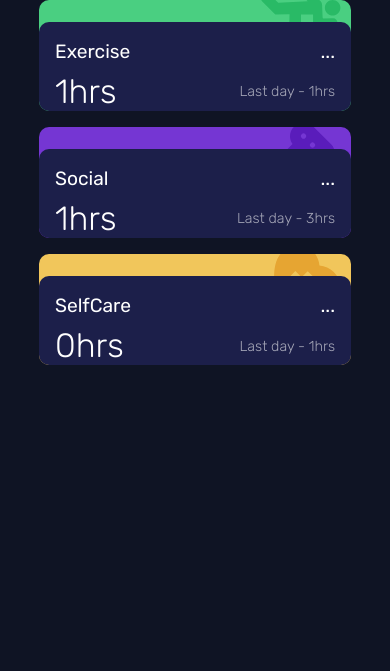
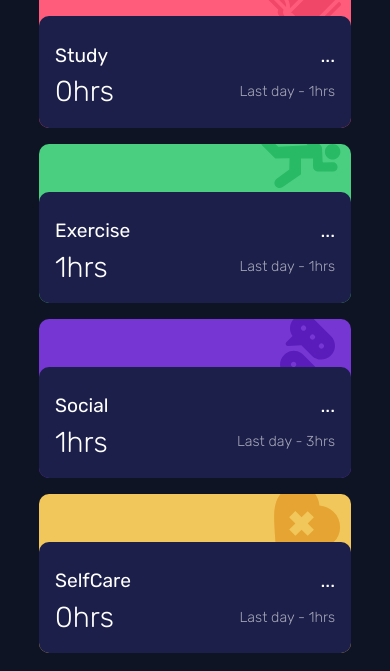
Before and after one commit to AxelBroeglin/time-tracking-dashboard-main, a plain HTML site: page index.html in a window 390 px wide. Shown: the part 665-1336 px from the top of the page. Before the commit the page ends 1037 px from the top, so only its background shows below. Drawn offline with Linux system fonts and the light colour scheme.

Commit message:
CSS Finished

```diff
--- a/styles/_globals.scss
+++ b/styles/_globals.scss
@@ -143,6 +143,10 @@ body{
   opacity: 0.4;
 }
 
+.report-period:hover{
+  cursor: pointer;
+}
+
 .active{
   opacity:1;
 }
@@ -252,12 +256,18 @@ h2{
     display: flex;
     align-items: center;
     justify-content: space-between;
+    padding-bottom: 2rem;
   }
   .header{
     font-size: 1.2em;
   }
   .current-hours-count{
-    font-size: 0.7em;
-
+    font-size: 0.6em;
+  }
+  .content{
+    height: 70%;
+    top: 30%;
+    padding-top:1.575rem;
+    padding-bottom:1.875rem;
   }
 }
```
Also changed, not shown: styles/styles.css, 1 other file.
